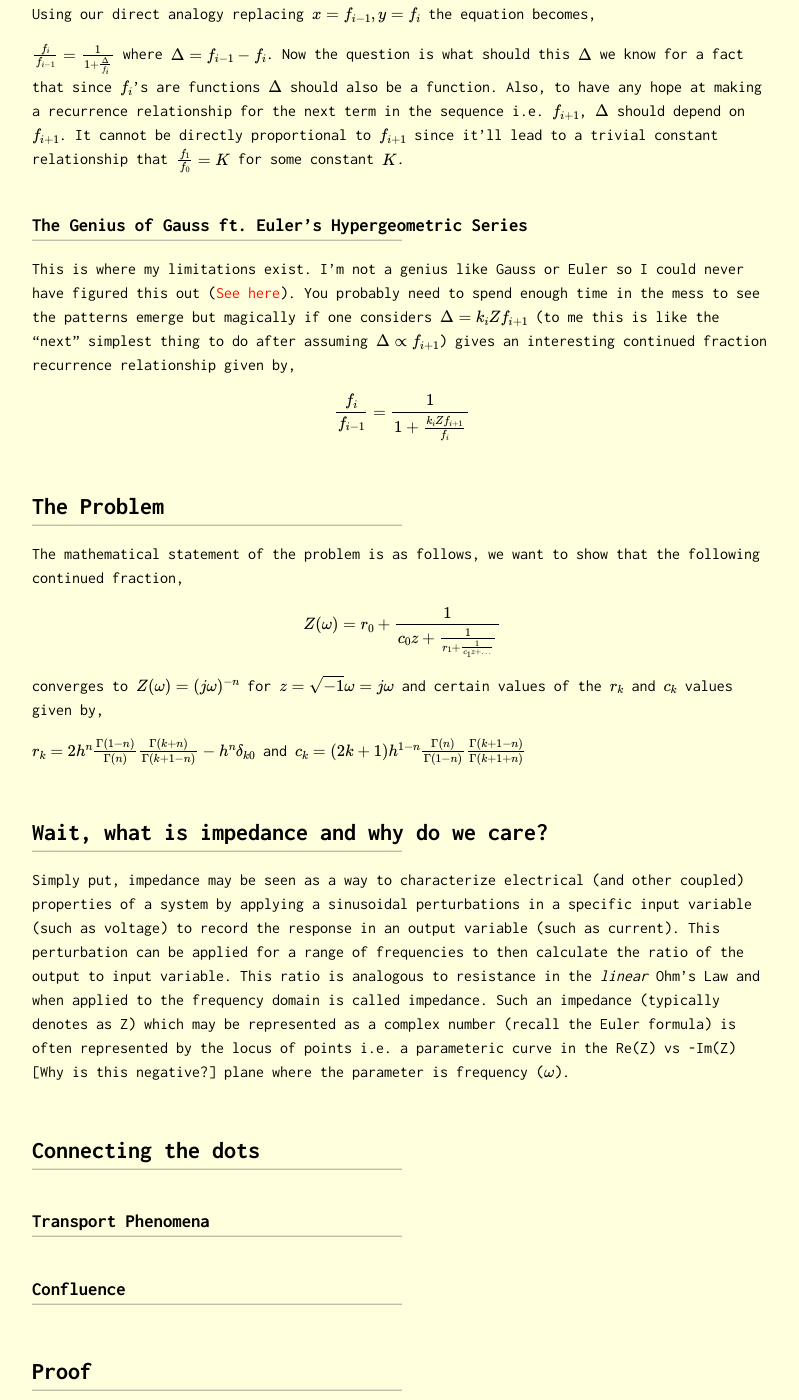
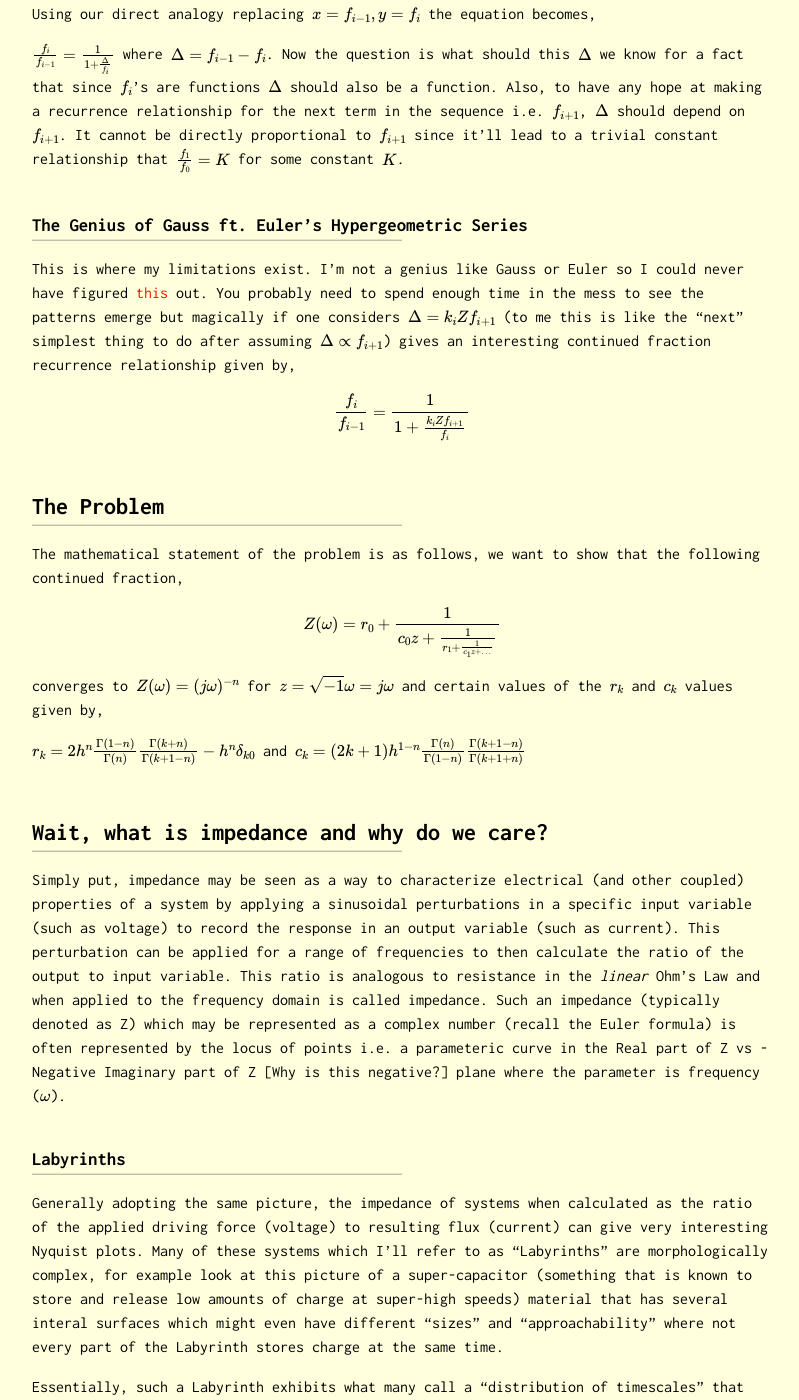
Before and after one commit to Oscuro-Phoenix/math-for-fun, a Jekyll site: the page built from _posts/2024-06-30-Problem-32.md, in a window 1280 px wide and 1400 px high, scrolled down 1836 px. Shown: the whole window, without its empty margins (238-1037 px from the left). Built offline with Jekyll 4.4.1, drawn with Linux system fonts in a browser that asks for light colours; formulas are drawn with MathJax 3; some of the changed text lies outside the part shown.

Commit message:
Update 2024-06-30-Problem-32.md

```diff
--- a/_posts/2024-06-30-Problem-32.md
+++ b/_posts/2024-06-30-Problem-32.md
@@ -13,11 +13,11 @@ This problem involves derivation of a generalized impedance formula (see below f
 
 ## A Game of Sticks
 
-Let's say we have a stick of length $$x$$ and another stick of length $$y$$ where $$x > y$$. If I were to ask you to measure the longer stick $$x$$ using the shorter one $$y$$ there is one specific mathematical operation that immediately comes to mind i.e. division. Specifically, I would measure roughly $$x/y$$ times to see how many $$y$$ sticks is the $$x$$ stick.
+Let's say we have a stick of length $$x$$ and another stick of length $$y$$ where $$x > y$$. If I were to ask you to measure the longer stick $$x$$ using the shorter one $$y$$ there is one specific mathematical operation that immediately comes to mind i.e. division. Specifically, I would measure roughly $$x/y$$ times to see how many integer number of $$y$$ sticks can be composed to form the $$x$$ stick.
 
 Now let us say we can remove the measured portion from $$x$$ stick which leads to a reduced stick $$z = x - y\left \lfloor {x/y} \right \rfloor$$ which would necessarily have it's length lower than $$y$$. This makes $$y$$ the longer stick now! This puts us at a recursive spot where can mesure $$y$$ using $$z$$ stick. In fact, we could keep going like this until we are done "measuring" $$x$$, the stick we started with.
 
-Wait, but how does all of this relate to continued fractions? Well, it'll be clear in a moment. Let's write our the math for what we just did.
+Wait, but how does all of this relate to continued fractions? Well, it'll be clear in a moment. Let's write out the math for what we just did.
 
 $$
 \begin{equation}
@@ -72,7 +72,7 @@ where $$ \Delta = f_{i-1} - f_i $$. Now the question is what should this $$\Delt
 
 ### The Genius of Gauss ft. Euler's Hypergeometric Series
 
-This is where my limitations exist. I'm not a genius like Gauss or Euler so I could never have figured this out ([See here](https://en.wikipedia.org/wiki/Gauss%27s_continued_fraction)). You probably need to spend enough time in the mess to see the patterns emerge but magically if one considers $$\Delta = k_i Z f_{i+1}$$ (to me this is like the "next" simplest thing to do after assuming $$\Delta \propto f_{i+1}$$) gives an interesting continued fraction recurrence relationship given by,
+This is where my limitations exist. I'm not a genius like Gauss or Euler so I could never have figured [this](https://en.wikipedia.org/wiki/Gauss%27s_continued_fraction) out. You probably need to spend enough time in the mess to see the patterns emerge but magically if one considers $$\Delta = k_i Z f_{i+1}$$ (to me this is like the "next" simplest thing to do after assuming $$\Delta \propto f_{i+1}$$) gives an interesting continued fraction recurrence relationship given by,
 
 $$
 \begin{equation}
@@ -98,12 +98,14 @@ $$c_k = (2k+1)h^{1-n}\frac{\Gamma(n)}{\Gamma(1-n)}\frac{\Gamma(k+1-n)}{\Gamma(k+
 
 ## Wait, what is impedance and why do we care?
 
-Simply put, impedance may be seen as a way to characterize electrical (and other coupled) properties of a system by applying a sinusoidal perturbations in a specific input variable (such as voltage) to record the response in an output variable (such as current). This perturbation can be applied for a range of frequencies to then calculate the ratio of the output to input variable. This ratio is analogous to resistance in the *linear* Ohm's Law and when applied to the frequency domain is called impedance. Such an impedance (typically denotes as Z) which may be represented as a complex number (recall the Euler formula) is often represented by the locus of points i.e. a parameteric curve in the Re(Z) vs -Im(Z) [Why is this negative?] plane where the parameter is frequency ($$\omega$$).
+Simply put, impedance may be seen as a way to characterize electrical (and other coupled) properties of a system by applying a sinusoidal perturbations in a specific input variable (such as voltage) to record the response in an output variable (such as current). This perturbation can be applied for a range of frequencies to then calculate the ratio of the output to input variable. This ratio is analogous to resistance in the *linear* Ohm's Law and when applied to the frequency domain is called impedance. Such an impedance (typically denoted as Z) which may be represented as a complex number (recall the Euler formula) is often represented by the locus of points i.e. a parameteric curve in the Real part of Z vs -Negative Imaginary part of Z [Why is this negative?] plane where the parameter is frequency ($$\omega$$).
+
+### Labyrinths
+
+Generally adopting the same picture, the impedance of systems when calculated as the ratio of the applied driving force (voltage) to resulting flux (current) can give very interesting Nyquist plots. Many of these systems which I'll refer to as "Labyrinths" are morphologically complex, for example look at this picture of a super-capacitor (something that is known to store and release low amounts of charge at super-high speeds) material that has several interal surfaces which might even have different "sizes" and "approachability" where not every part of the Labyrinth stores charge at the same time.
+
+Essentially, such a Labyrinth exhibits what many call a "distribution of timescales" that leads to different parts of the system being "felt" in the Nyquist Impedance Diagram when the system is interrogated at different frequencies "\omega".
 
 ## Connecting the dots
 
-### Transport Phenomena
-
-### Confluence
-
 ## Proof
```
Also changed, not shown: other parts of _posts/2024-06-30-Problem-32.md (+1 -1 lines).
